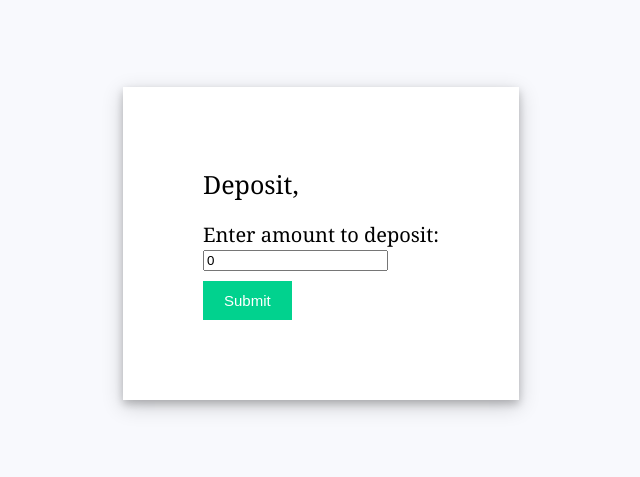
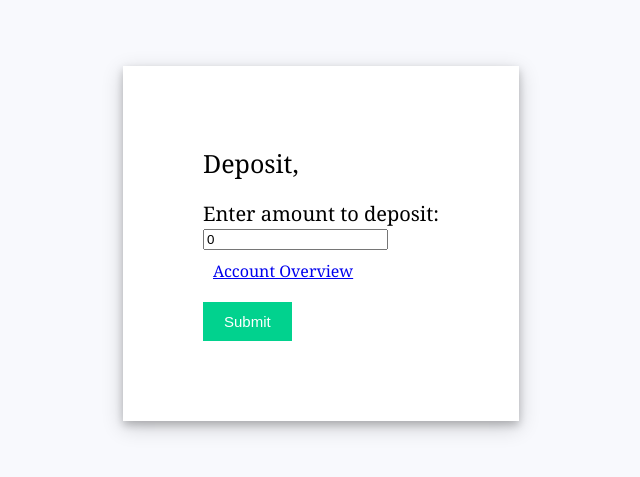
Before and after one commit to dcdemps/468project, a React (Create React App) app in the folder webui/: page /Deposit in a window 1280 px wide. Shown: the part 165-642 px from the top of the page, without its empty margins (319-959 px from the left). Built offline with nearby package versions, Linux system fonts and the light colour scheme.

Commit message:
back button added

```diff
--- a/webui/src/Deposit/Deposit.jsx
+++ b/webui/src/Deposit/Deposit.jsx
@@ -1,4 +1,5 @@
 import React from "react";
+import { Link } from "react-router-dom";
 import "./Deposit.css";
 
 export default class Deposit extends React.Component {
@@ -52,6 +53,12 @@
               />
             </div>
 
+            <div className="sign-up-button">
+              <Link to={"/Account"}>
+                Account Overview
+              </Link>
+            </div>
+
             <div className = "buttons">
               <input type="submit" />
             </div>
```
